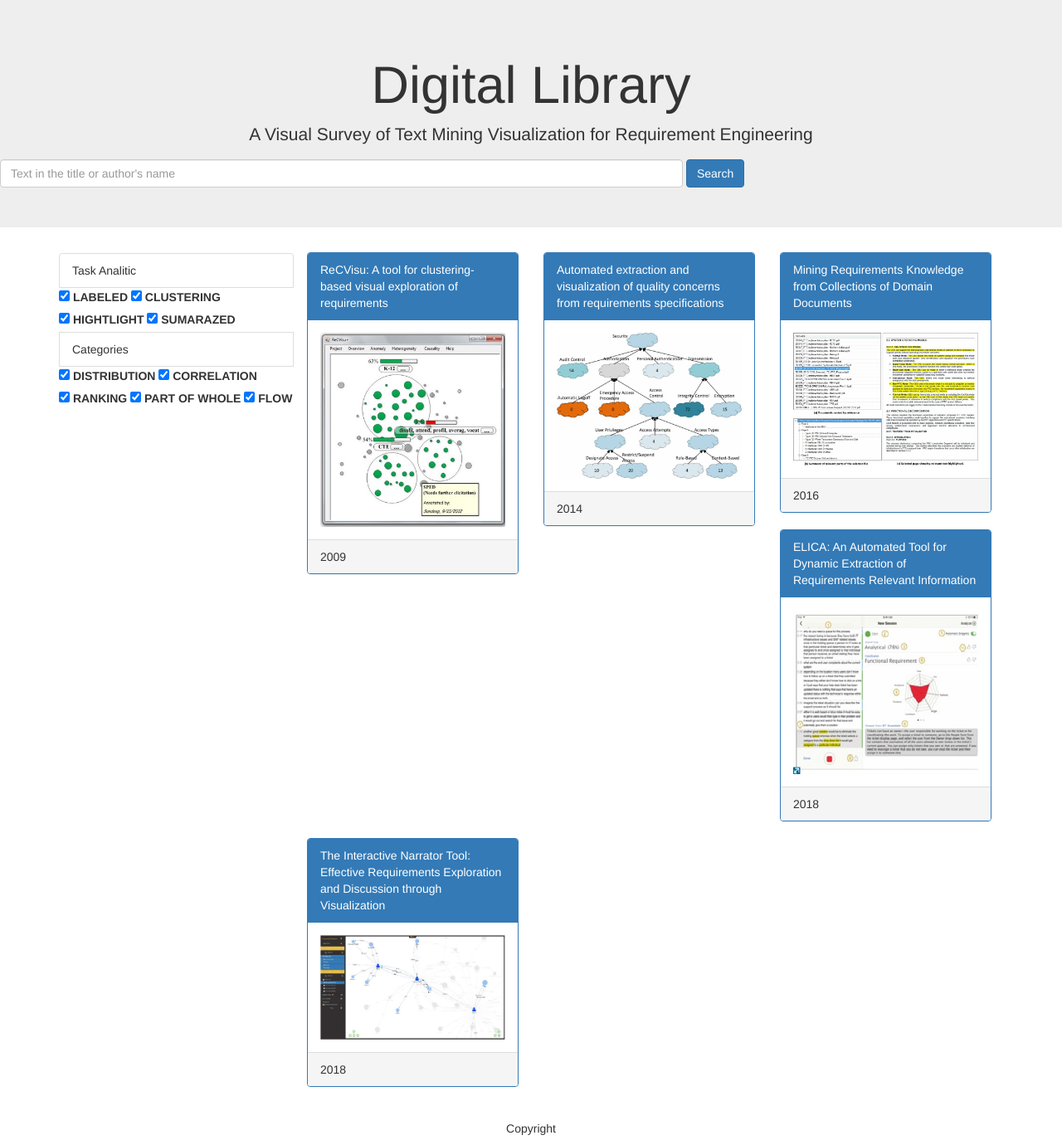
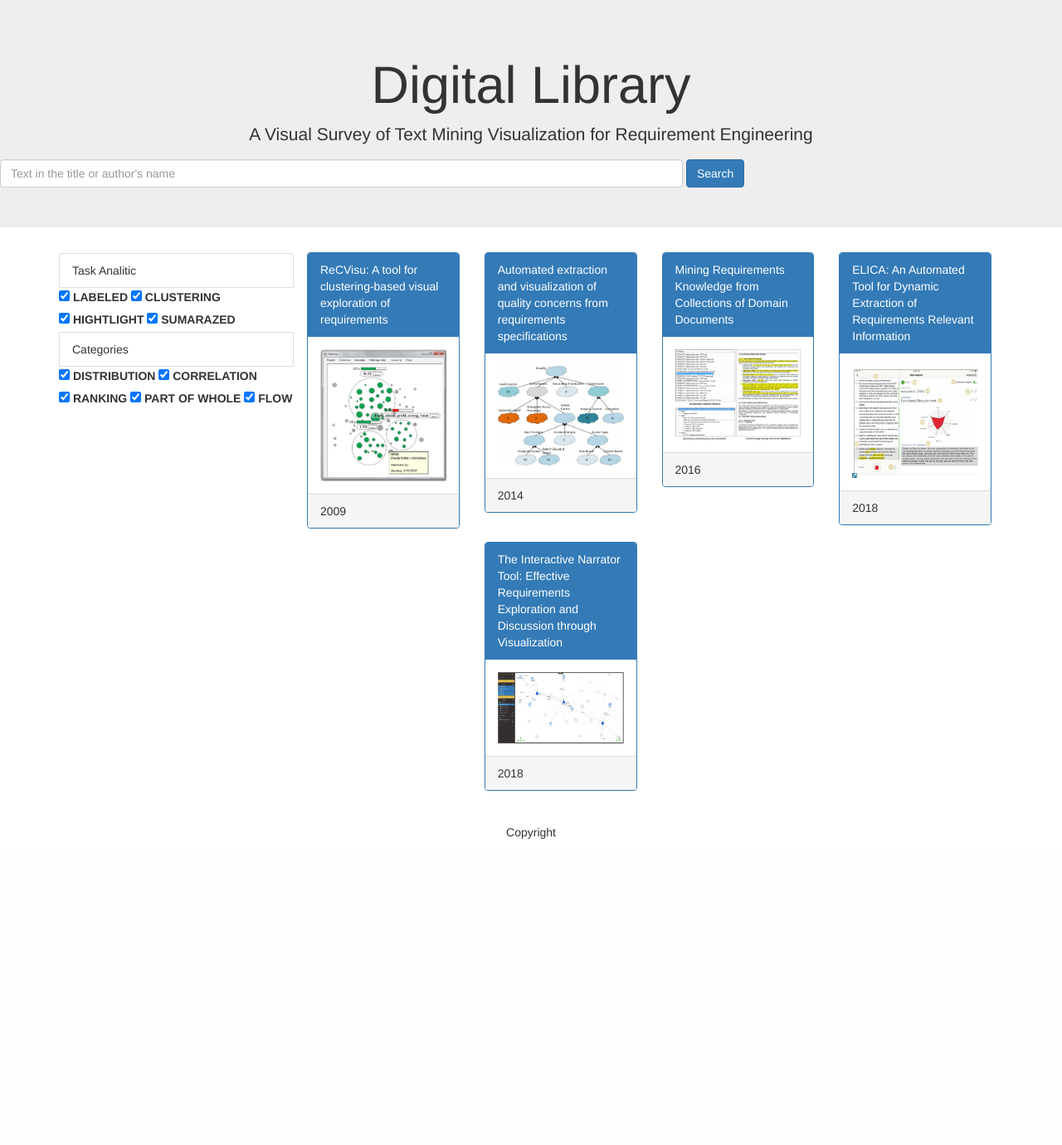
Before and after one commit to abarrio2018/projectoFinal, a Django app: page / in a window 1280 px wide. Shown: the whole page at 83% size. After the commit the page ends 1011 px from the top, so only its background shows below. Run offline with Django 3.2, Linux system fonts and the light colour scheme; data comes from the database, SQL or seed files in the repository; both versions use the stored data as it was after the commit; some libraries are stand-ins or nearby versions.

Commit message:
Conflict resolve

```diff
--- a/visualizador/appdigilib/templates/list/index_list.html
+++ b/visualizador/appdigilib/templates/list/index_list.html
@@ -3,7 +3,7 @@
 {% block content %}
     {% if articles %}
         {% for article in articles %}
-            <div class="col-md-4">
+            <div class="col-md-3">
                 <div class="panel panel-primary" data-target="#Modal" >
                     <div class="panel-heading" data-toggle="modal" data-target="#Modal" id="{{ article.id }}" data-whatever="{{article.title}}">{{ article.title}}</div>
                     <div data-whatever= "{{ article.author }}"> {{ article.autor}}</div>
--- a/visualizador/appdigilib/templates/list/modal.html
+++ b/visualizador/appdigilib/templates/list/modal.html
@@ -4,7 +4,7 @@
           <div class="col-md-6">
             <div>{{author}}</div>
             <div>{{year}}</div>
-            <a>{{doi}}</a>
+            <a href="{{doi}}">{{doi}}</a>
               {% if categories %}
                 <label>CATEGORIES: </label>
                 {% for c in categories %}
```
Also changed, not shown: visualizador/db.sqlite3, 1 other file.
